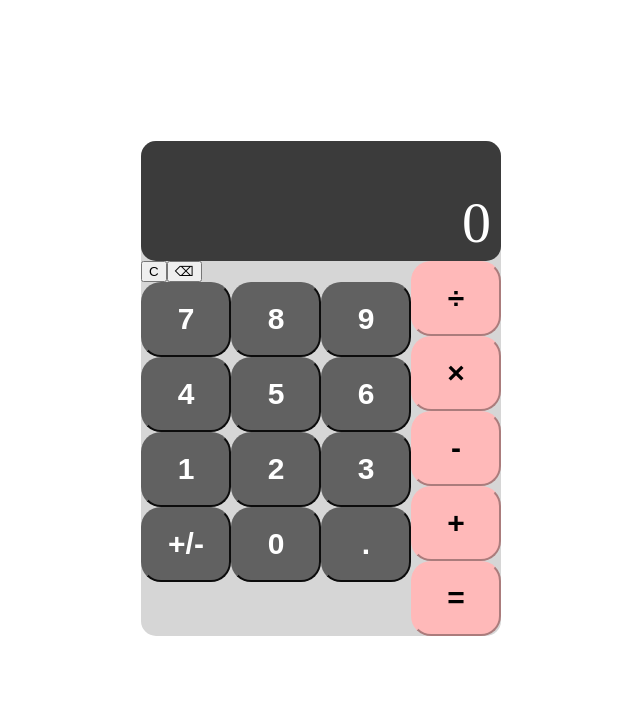
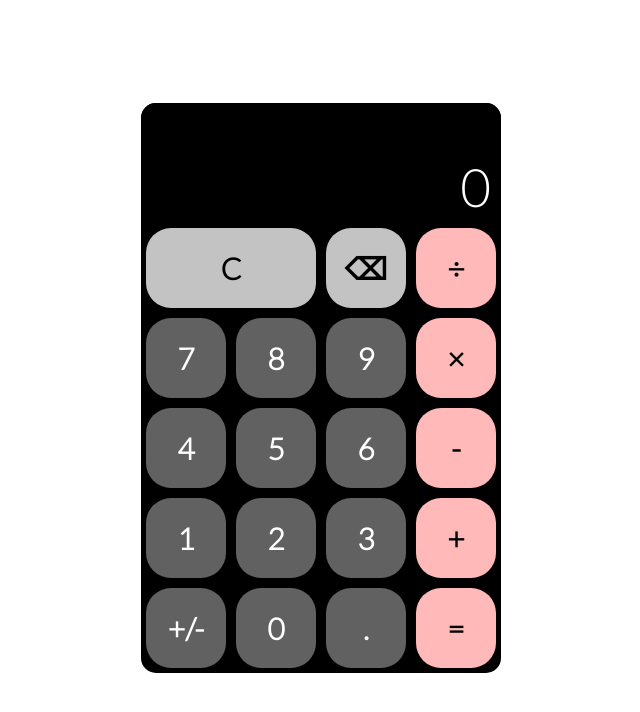
Before and after one commit to tadakane/calculator, a plain HTML site: page index.html in a window 1280 px wide. Shown: the whole page, without its empty margins (319-959 px from the left). Drawn offline with Linux system fonts and the light colour scheme.

Commit message:
Make color, font, and size changes

```diff
--- a/styles.css
+++ b/styles.css
@@ -5,6 +5,7 @@ body {
     align-items: center;
     min-height: 95vh;
     min-width: auto;
+    font-family: 'Lato', sans-serif;
 }
 
 .calculator {
@@ -13,7 +14,7 @@ body {
     justify-content: center;
     align-items: center;
     width: 360px;
-    background-color: rgb(214, 214, 214);
+    background-color: black;
     border-radius: 15px;
 }
 
@@ -21,9 +22,9 @@ body {
     width: 340px;
     height: 110px;
     border-radius: 15px;
-    background-color: rgb(59, 59, 59);
+    background-color: black;
     color: white;
-    font-size: 58px;
+    font-size: 53px;
     display: flex;
     justify-content: end;
     align-items: flex-end;
@@ -36,6 +37,11 @@ body {
 
 .top-operations {
     display: flex;
+    justify-content: flex-end;
+}
+
+.double {
+    flex-grow: 1;
 }
 
 .data {
@@ -50,47 +56,56 @@ body {
     flex-direction: column;
 }
 
-.data-input, .operator {
-    width: 90px;
-    height: 75px;
+.data-input, .operator, .top-operator {
+    width: 80px;
+    height: 80px;
     display: flex;
     justify-content: center;
     align-items: center;
-    border-radius: 20px;
+    border-radius: 25px;
     font-size: 30px;
     font-weight: bold;
-    transition: all 0.6s ease;
+    margin: 5px;
+    font-family: 'Lato', sans-serif;
 }
 
-.data-input:hover, .operator:hover {
+.data-input:hover, .operator:hover, .top-operator {
     cursor: pointer;
 }
 
 .data-input {
-    border-color: rgb(97, 97, 97);
+    border: rgb(97, 97, 97);
     background-color: rgb(97, 97, 97);
     color: white;
 }
 
 .operator {
-    border-color: rgb(255, 185, 185);
+    border: rgb(255, 185, 185);
     background-color: rgb(255, 185, 185);
 }
 
 .data-input:hover {
-    transition: none;
-    border-color: rgb(49, 49, 49);
+    border: rgb(49, 49, 49);
     background-color: rgb(49, 49, 49);
 }
 
 .operator:hover {
-    transition: none;
-    border-color: rgb(255, 134, 134);
+    border: rgb(255, 134, 134);
     background-color: rgb(253, 134, 134);
 }
 
 .selected {
+    border: white;
     background-color: white;
-    border-color: white;
     color: rgb(255, 214, 214);
 }
+
+.top-operator {
+    border: rgb(195, 195, 195);
+    background-color: rgb(195, 195, 195);
+}
+
+.top-operator:hover {
+    border: rgb(231, 231, 231);
+    background-color: rgb(231, 231, 231);
+}
```
